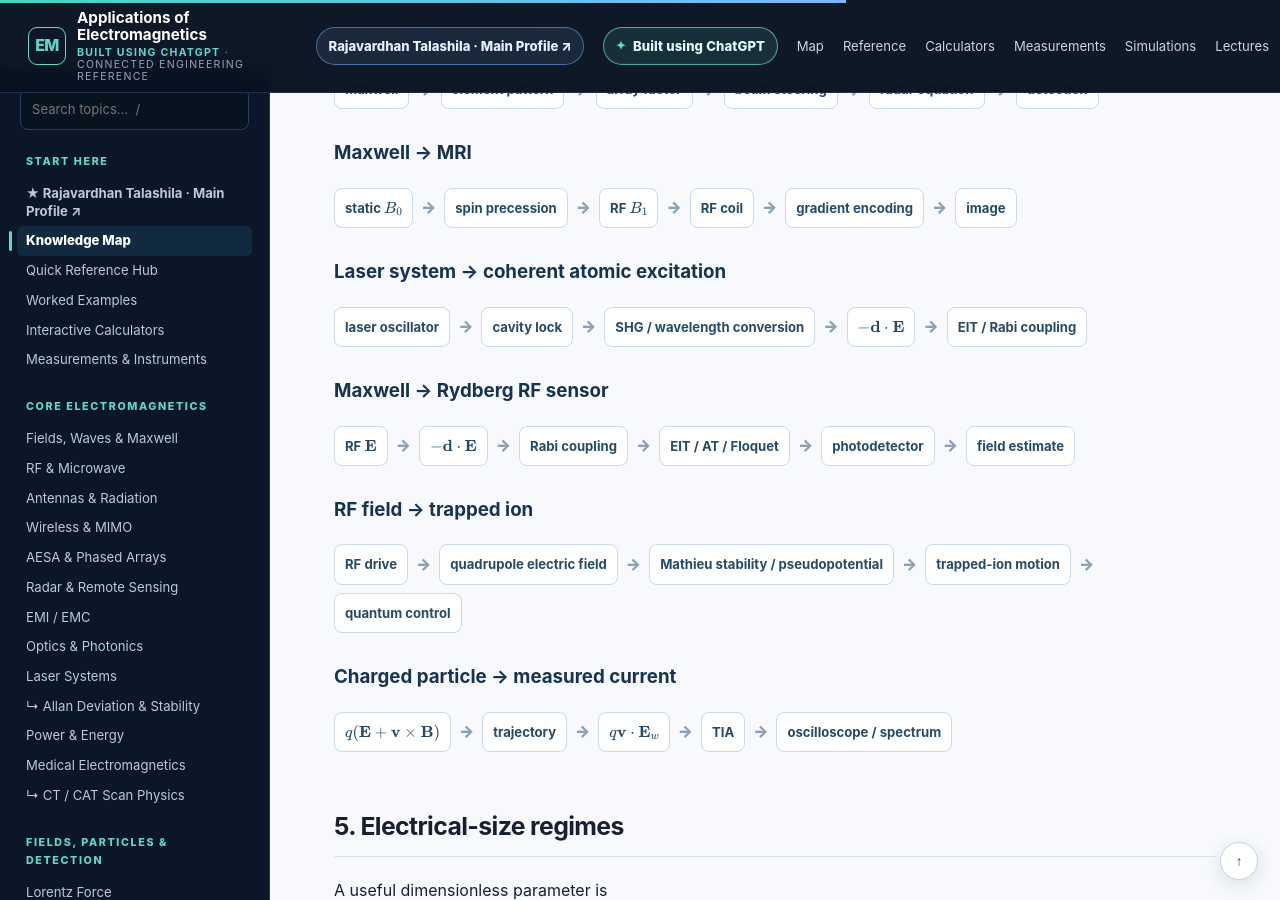
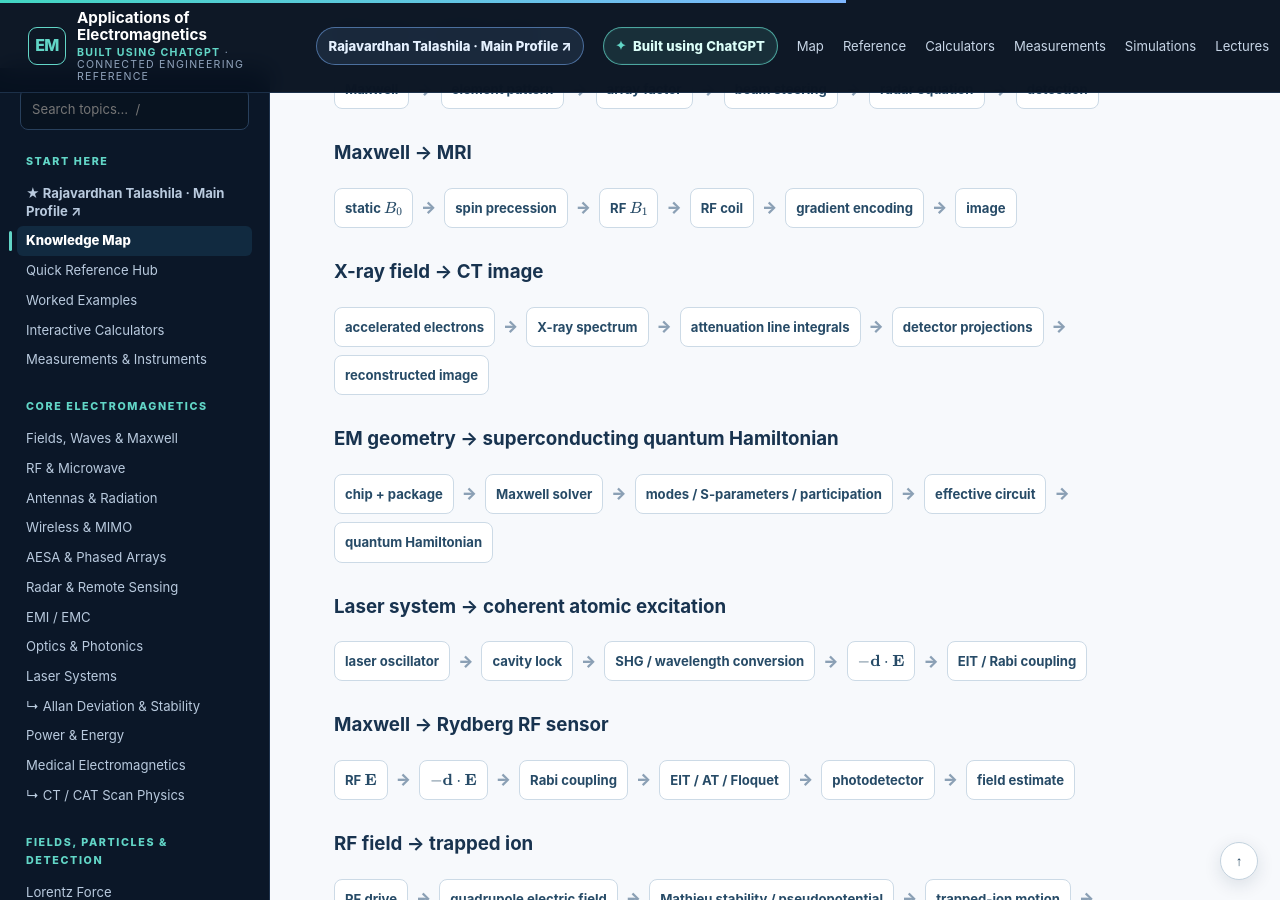
Before and after one commit to RajavardhanT/Electromagnetics_Applications, a Jekyll site: the page built from knowledge-map/index.md, in a window 1280 px wide and 900 px high, scrolled down 2176 px. Built offline with Jekyll 4.4.1, drawn with Linux system fonts in a browser that asks for light colours.

Commit message:
Add CT and quantum EM simulation to knowledge map

```diff
--- a/knowledge-map/index.md
+++ b/knowledge-map/index.md
@@ -28,7 +28,7 @@ $$
 <div class="map-column"><h3>Guided energy</h3><a href="../rf-microwave/">Transmission lines</a><a href="../rf-microwave/">Waveguides</a><a href="../rf-microwave/">Resonators & filters</a><a href="../emc/">Interconnects & EMC</a></div>
 <div class="map-column"><h3>Radiated energy</h3><a href="../antennas/">Antennas</a><a href="../aesa/">Phased arrays</a><a href="../wireless/">Wireless links & MIMO</a><a href="../radar/">Radar</a></div>
 <div class="map-column"><h3>Forces & induction</h3><a href="../power-energy/">Transformers</a><a href="../power-energy/">Motors & generators</a><a href="../subatomic-particles/">Accelerators</a><a href="../paul-traps/">Paul traps</a><a href="../shockley-ramo/">Detector signals</a></div>
-<div class="map-column"><h3>High-frequency EM</h3><a href="../optics-photonics/">Optics & photonics</a><a href="../laser-systems/">Laser systems</a><a href="../medical/">MRI & biomedical EM</a><a href="../computational-em/">Spacecraft systems</a></div>
+<div class="map-column"><h3>High-frequency EM</h3><a href="../optics-photonics/">Optics & photonics</a><a href="../laser-systems/">Laser systems</a><a href="../medical/">MRI & biomedical EM</a><a href="../medical/ct-scan-physics.html">CT / X-ray imaging</a><a href="../computational-em/">Spacecraft systems</a></div>
 </div>
 
 ## 3. Classical-to-quantum bridge
@@ -54,6 +54,12 @@ $$
 
 ### Maxwell → MRI
 <div class="pathway"><span class="node">static $B_0$</span><span class="arrow">→</span><span class="node">spin precession</span><span class="arrow">→</span><span class="node">RF $B_1$</span><span class="arrow">→</span><a href="../medical/">RF coil</a><span class="arrow">→</span><span class="node">gradient encoding</span><span class="arrow">→</span><span class="node">image</span></div>
+
+### X-ray field → CT image
+<div class="pathway"><span class="node">accelerated electrons</span><span class="arrow">→</span><a href="../medical/ct-scan-physics.html">X-ray spectrum</a><span class="arrow">→</span><span class="node">attenuation line integrals</span><span class="arrow">→</span><span class="node">detector projections</span><span class="arrow">→</span><a href="../medical/ct-scan-physics.html">reconstructed image</a></div>
+
+### EM geometry → superconducting quantum Hamiltonian
+<div class="pathway"><span class="node">chip + package</span><span class="arrow">→</span><a href="../quantum/em-simulation-quantum-computing.html">Maxwell solver</a><span class="arrow">→</span><span class="node">modes / S-parameters / participation</span><span class="arrow">→</span><span class="node">effective circuit</span><span class="arrow">→</span><a href="../quantum/">quantum Hamiltonian</a></div>
 
 ### Laser system → coherent atomic excitation
 <div class="pathway"><a href="../laser-systems/">laser oscillator</a><span class="arrow">→</span><a href="../laser-systems/#cavity-stabilized-lasers">cavity lock</a><span class="arrow">→</span><a href="../laser-systems/#second-harmonic-generation-shg-laser-systems">SHG / wavelength conversion</a><span class="arrow">→</span><span class="node">$-\mathbf d\cdot\mathbf E$</span><span class="arrow">→</span><a href="../rydberg-semiclassical-effects/">EIT / Rabi coupling</a></div>
```
